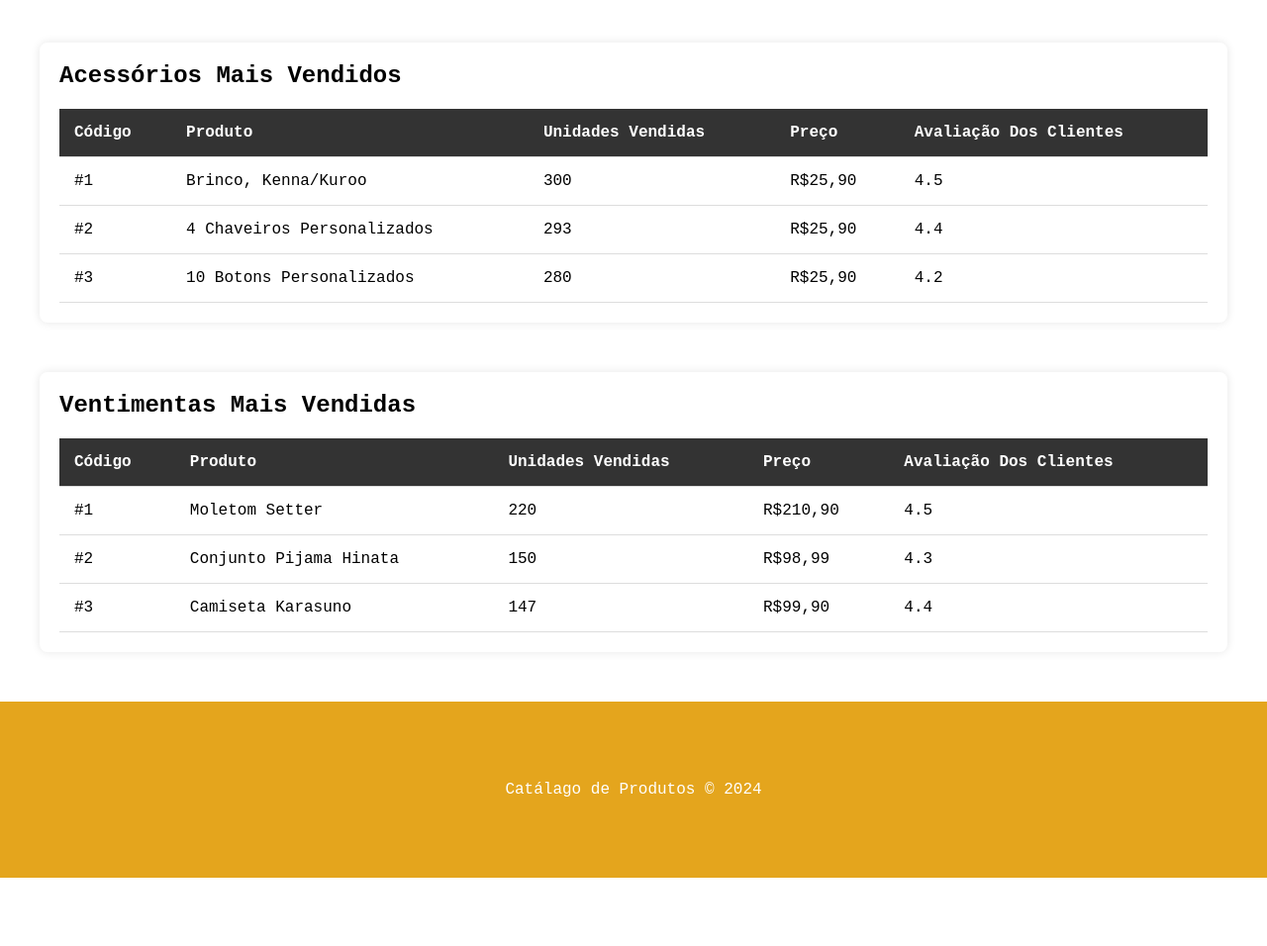
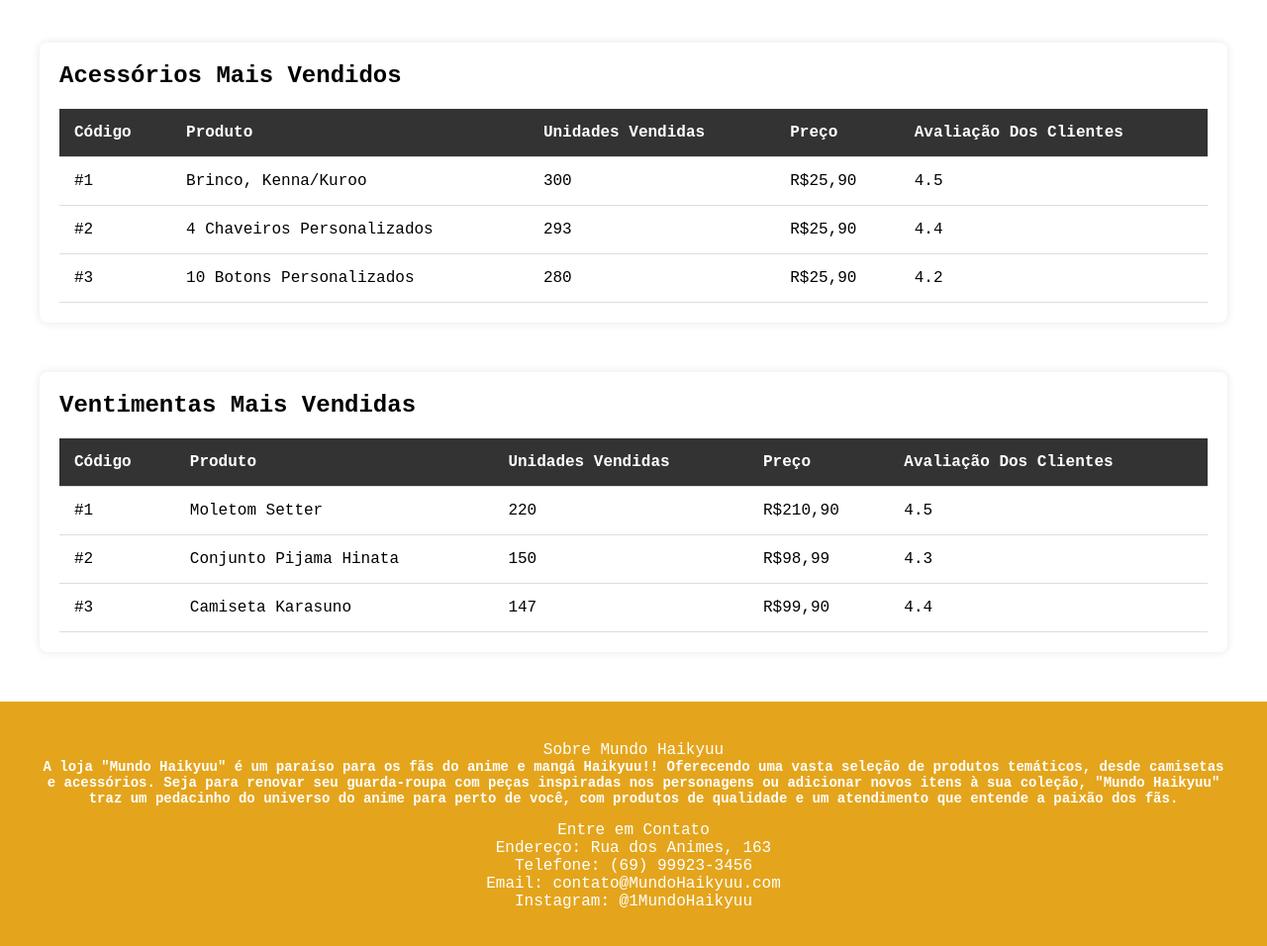
Before and after one commit to iannay25/Prova-PW, a website: page itensmaisvendidos.html in a window 1280 px wide. Shown: the part 74-1030 px from the top of the page at 99% size. Before the commit the page ends 961 px from the top, so only its background shows below. Drawn offline with Linux system fonts and the light colour scheme.

Commit message:
ultimo commit

```diff
--- a/carrinho.css
+++ b/carrinho.css
@@ -97,3 +97,13 @@
     background-color: #e4a51d;
     font-size: 15px;
 }
+
+footer{
+    background-color: #e4a51d;
+    text-align: center;
+    padding: 40px;
+    color: #fff;
+}
+div{
+    padding-top: 15px;
+}
--- a/catalago.css
+++ b/catalago.css
@@ -54,6 +54,9 @@
     text-align: center;
     color: white;
     font-size: 26px;
+}
+h6{
+   font-size: 14px;
 }
 header {
     margin-bottom: 80px;
@@ -178,7 +181,7 @@
 footer{
     background-color: #e4a51d;
     text-align: center;
-    padding: 80px;
+    padding: 40px;
     color: #fff;
 }
 .botton{
@@ -195,3 +198,6 @@
     background-size: cover;
 
 }
+div{
+    padding-top: 15px;
+}
--- a/inicial.css
+++ b/inicial.css
@@ -26,8 +26,7 @@
     font-family: 'Gill Sans', 'Gill Sans MT', Calibri, 'Trebuchet MS', sans-serif;
 }
 h4{
-    font-size: 50px ;
-    font-family: 'Times New Roman', Times, serif;
+    font-size:#e4a51d ;
 }
 .logo{
     background-position: center;
@@ -84,4 +83,5 @@
     padding: 15px;
     border-radius: 17px;
     margin: 25%;
+
 }
--- a/itensmaisvendidos.css
+++ b/itensmaisvendidos.css
@@ -79,6 +79,12 @@
 footer{
     background-color: #e4a51d;
     text-align: center;
-    padding: 80px;
+    padding: 40px;
     color: #fff;
 }
+div{
+    padding-top: 15px;
+}
+h6{
+    font-size: 14px;
+ }
--- a/itensmaisvendidos.html
+++ b/itensmaisvendidos.html
@@ -90,12 +90,20 @@
 </div>
 
 
+    <!-- Rodapé -->
+ <footer>
+    <p>
+        <span>Sobre Mundo Haikyuu</span>
+        <h6>A loja "Mundo Haikyuu" é um paraíso para os fãs do anime e mangá Haikyuu!! Oferecendo uma vasta seleção de produtos temáticos, desde camisetas e acessórios. Seja para renovar seu guarda-roupa com peças inspiradas nos personagens ou adicionar novos itens à sua coleção, "Mundo Haikyuu" traz um pedacinho do universo do anime para perto de você, com produtos de qualidade e um atendimento que entende a paixão dos fãs.</h6>
 
-    <footer>
-        <p>
-            <span>Catálago de Produtos</span>
-            &copy; 2024
-        </p>
-    </footer>
+        <div class="haikyuu">
+            <h7 class=".">Entre em Contato</h7>
+            <p class=".">Endereço: Rua dos Animes, 163</p>
+            <p class=".">Telefone: (69) 99923-3456</p>
+            <p class=".">Email: contato@MundoHaikyuu.com</p>
+            <p class=".">Instagram: @1MundoHaikyuu</p>
+          </div>
+    </p>
+</footer>
 </body>
 </html>
```
Also changed, not shown: carrinho.html (+9 -3 lines), catalogo.html (+10 -2 lines), inicial.html (+2 -2 lines), suporte.html (+0 -1 lines), suporte.css (line endings or trailing spaces).
